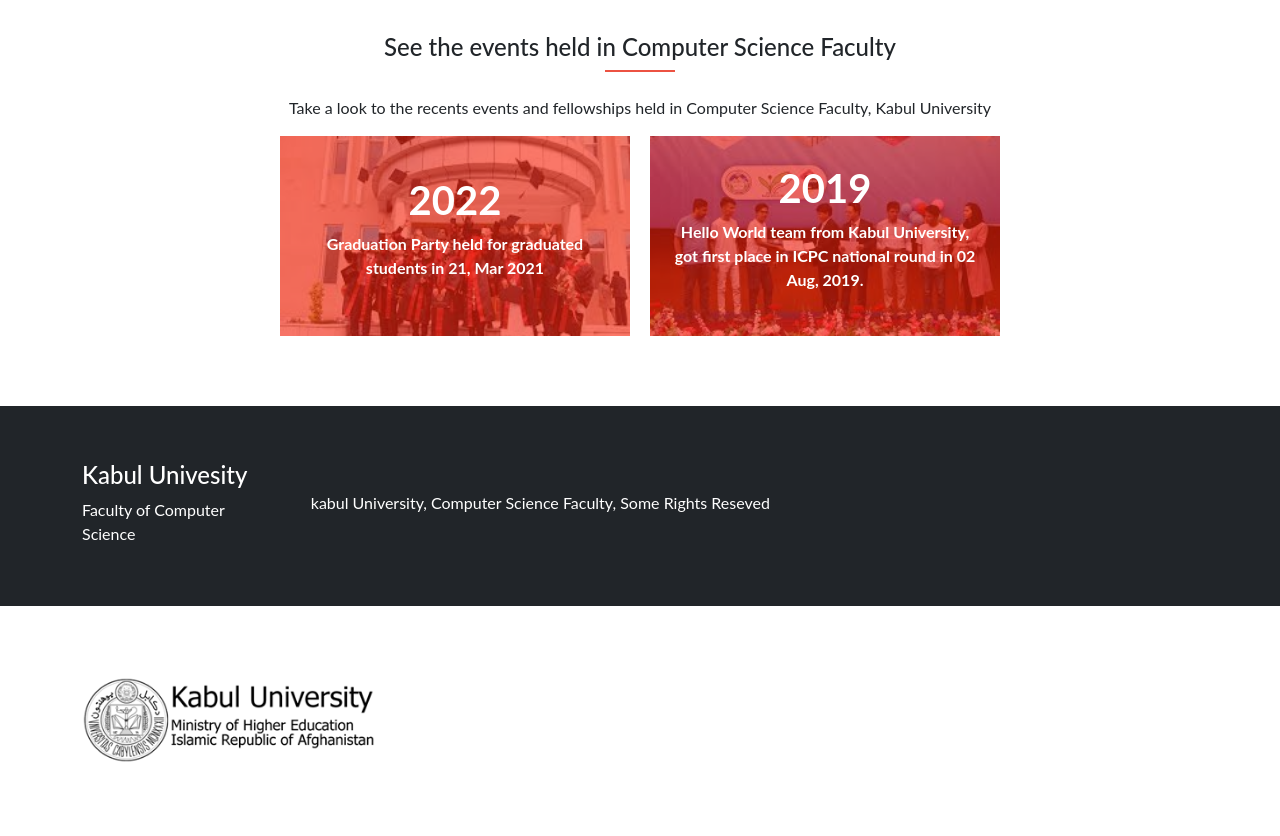
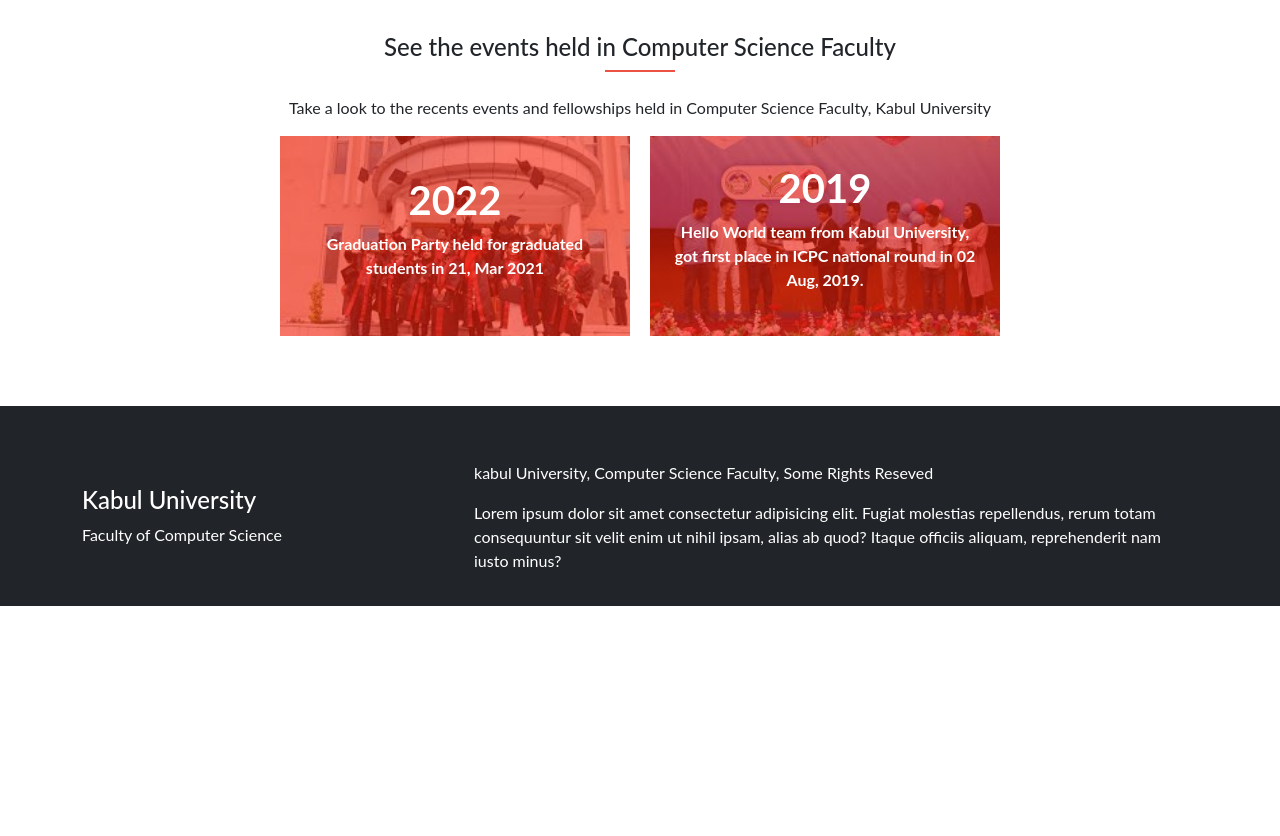
Before and after one commit to tawakuliKH/Computer-Science-Faculty-Kabul-University, a website: page about.html in a window 1280 px wide. Shown: the part 1113-1949 px from the top of the page. After the commit the page ends 1719 px from the top, so only its background shows below. Drawn offline with nearby package versions, Linux system fonts and the light colour scheme.

Commit message:
Update files for linters errors

```diff
--- a/about.html
+++ b/about.html
@@ -157,12 +157,14 @@
     <div class="footer-about no-mobile-footer">
       <div class="container footer-content">
         <div class="footer-contt">
-          <div class="">
-            <h4 class="footer-about-name">Kabul Univesity</h4>
+          <div class="footer-about-title">
+            <h4 class="footer-about-name">Kabul University</h4>
             <p class="footer-about-name">Faculty of Computer Science</p>
           </div>
           <div class="footer-text">
             <p>kabul University, Computer Science Faculty, Some Rights Reseved</p>
+
+            <p class="no-mobile-always">Lorem ipsum dolor sit amet consectetur adipisicing elit. Fugiat molestias repellendus, rerum totam consequuntur sit velit enim ut nihil ipsam, alias ab quod? Itaque officiis aliquam, reprehenderit nam iusto minus?</p>
           </div>
         </div>
       </div>
@@ -175,7 +177,7 @@
             <img src="assets/images/logo-header.png" alt="Logo"  class="logo-footer">
           </div>
           <div class="footer-text">
-            <h5>kabul University, Computer Science Faculty, Some Rights Reseved</h5>
+            <h5 >kabul University, Computer Science Faculty, Some Rights Reseved</h5>
             <p class="no-mobile-always">Lorem ipsum dolor sit amet consectetur adipisicing elit. Fugiat molestias repellendus, rerum totam consequuntur sit velit enim ut nihil ipsam, alias ab quod? Itaque officiis aliquam, reprehenderit nam iusto minus?</p>
           </div>
         </div>
--- a/assets/css/about.css
+++ b/assets/css/about.css
@@ -170,15 +170,19 @@
   color: #fff;
 }
 
+.footer-about-title {
+  width: 40%;
+}
+
 .no-mobile {
   display: none;
 }
 
 .footer {
-  display: nones;
+  display: none;
 }
 
-@media (max-width:764px){
+@media (max-width: 764px) {
   .header-about {
     display: none;
   }
--- a/assets/css/index.css
+++ b/assets/css/index.css
@@ -299,7 +299,7 @@
   height: 30px;
 }
 
-@media (max-width:764px){
+@media (max-width: 764px) {
   header {
     display: none;
   }
@@ -324,11 +324,11 @@
     width: 100%;
   }
 
-  .program-cards{
+  .program-cards {
     display: flex;
     flex-direction: column;
     align-items: center;
-    justify-content: center ;
+    justify-content: center;
   }
 
   .program-desc {
```
